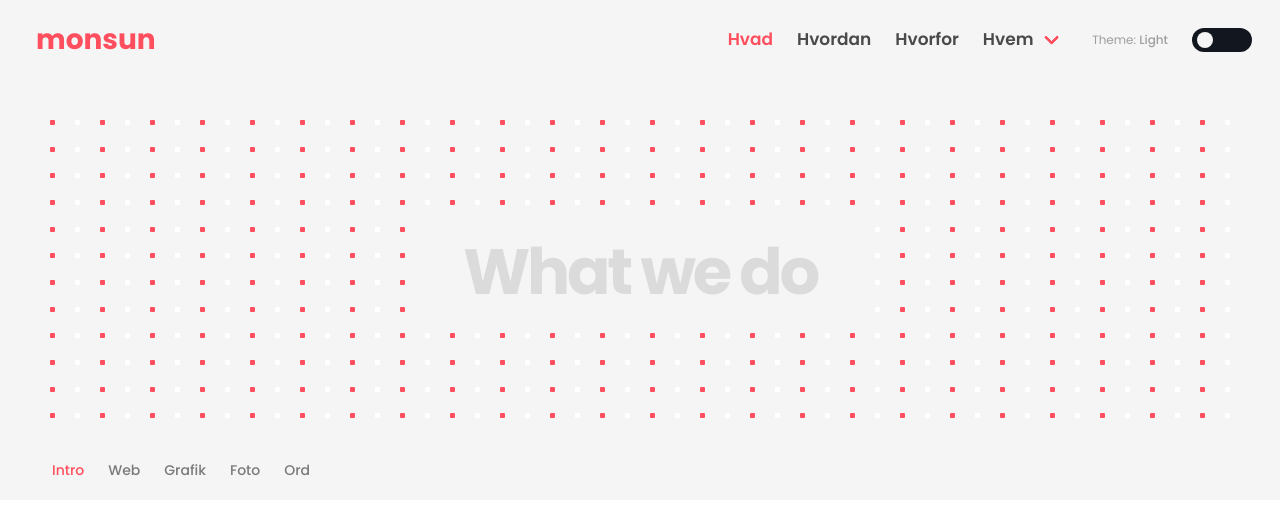
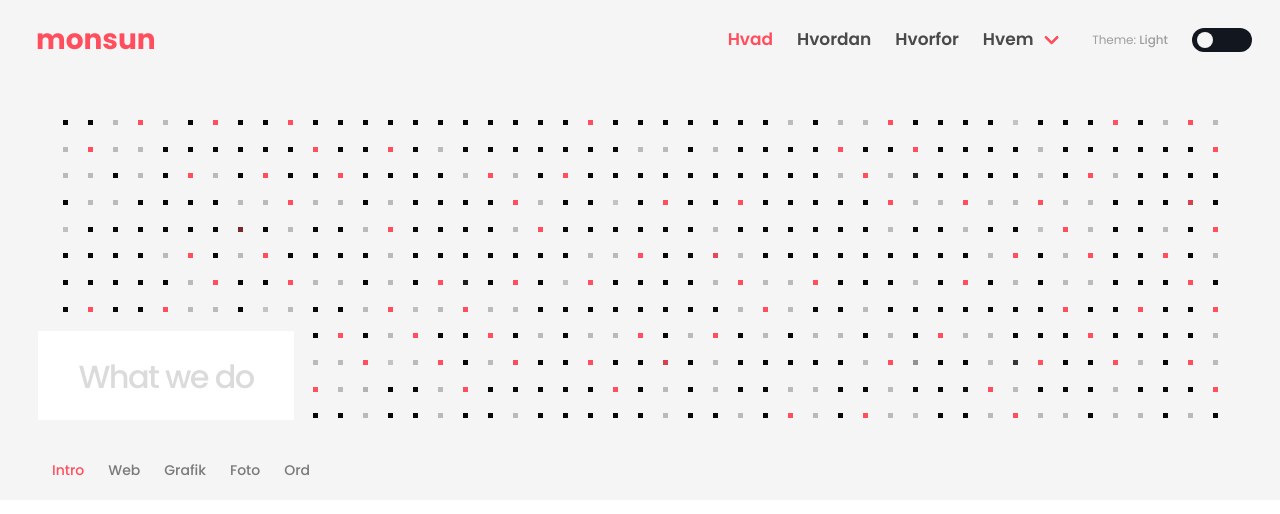
Before and after one commit to maxrh/monsun-next-2023, a Next.js app: page /cases in a window 1280 px wide. Shown: the top 514 px of the page. Built offline with nearby package versions, Linux system fonts and the light colour scheme.

Commit message:
hero-grid fs

```diff
--- a/app/components/SquaresGrid.js
+++ b/app/components/SquaresGrid.js
@@ -1,21 +1,59 @@
 "use client"
 
 import { useResizeDetector } from 'react-resize-detector';
-import { useEffect, useState, useRef } from 'react';
-import { motion, useInView, AnimatePresence } from 'framer-motion';
-
+import { useEffect, useState, useMemo } from 'react';
+import { motion, useInView, useAnimation, useSpring, easeIn } from 'framer-motion';
 import styles from './SquaresGrid.scss';
 
-function Square({ size, i }) {
+function Square({ num, size, i }) {
+
+    const controls = useAnimation();
+
+    const handleMouseEnter = async () => {
+        // Scale up quickly
+        await controls.start({
+            backgroundColor: i % 2 !== 0 ? 'rgba(8, 8, 8, .5)' : 'rgba(255, 79, 94, 1)',
+            transition: { duration: 0.25, ease: "easeIn"  },
+        });
+
+        // Then scale down slowly
+        controls.start({
+            backgroundColor: i % 2 !== 0 ? 'rgba(8, 8, 8, .5)' : 'rgba(255, 79, 94, 1)',
+            transition: { duration: .75, ease: "easeOut" },
+        });
+    };
+
+    useEffect(() => {
+        // Run initial animation
+        controls.start({
+            backgroundColor: i % 3 !== 0 ? 'rgba(8, 8, 8, .25)' : 'rgba(255, 79, 94, 1)',
+
+
+            transition: {
+                type: "spring",
+                damping: 30,
+                stiffness: 500,
+                delay: 3 + (Math.random() * num + 0.1) / 100,
+                restDelta: 0.001
+            },
+        });
+    }, [controls, i]);
+
+
+    let squareStyle = {
+        width: `${size}px`,
+        height: `${size}px`,
+        backgroundColor: 'rgba(8, 8, 8, 1)',
+    }
 
     return (
         <motion.div
             key={i}
             className="square"
-            style={{
-                width: `${size}px`,
-                height: `${size}px`,
-            }}
+            style={squareStyle}
+            animate={controls}
+            onMouseEnter={handleMouseEnter}
+
         />
     );
 }
@@ -24,6 +62,7 @@ export default function SquaresGrid({ size, gap, className }) {
 
     const { width, height, ref } = useResizeDetector();
     const [numberOfSquares, setNumberOfSquares] = useState(0);
+    const [numColumns, setNumColumns] = useState(0);
 
     const squareSize = size || 5; // Use prop or default
     const gridGap = gap || 20; // Use prop or default
@@ -32,16 +71,24 @@ export default function SquaresGrid({ size, gap, className }) {
 
     useEffect(() => {
         if (!isBrowser()) return;
+        if (width && height) {
 
-        if (width && height) {
             let numCols = Math.floor((width + gridGap) / (squareSize + gridGap));
-            const numRows = Math.floor((height + gridGap) / (squareSize + gridGap));
+            let numRows = Math.floor((height + gridGap) / (squareSize + gridGap));
 
-            const totalSquares = numCols * numRows;
-            setNumberOfSquares(totalSquares);
-            console.log(totalSquares + " squares")
+            if (numCols % 2 === 0) { numCols--; }
+
+            setNumColumns(numCols);
+            setNumberOfSquares(numCols * numRows);
         }
     }, [width, height, squareSize, gridGap]);
+
+    const squares = useMemo(() => {
+        return Array.from({ length: numberOfSquares }, (_, i) => (
+            <Square size={squareSize} num={numberOfSquares} key={i} i={i} />
+        ));
+    }, [numberOfSquares, squareSize]);
+
 
     return (
         <div
@@ -49,16 +96,14 @@ export default function SquaresGrid({ size, gap, className }) {
             className={`square-grid ${className}`}
             style={{
                 display: 'grid',
-                gridTemplateColumns: `repeat(auto-fill, ${squareSize}px)`,
+                gridTemplateColumns: `repeat(${numColumns}, ${squareSize}px)`,
                 justifyContent: 'center',
                 gridColumnGap: `${gridGap}px`,
                 gridRowGap: `${gridGap}px`,
-                minWidth: '100%',
+                perspective: '1000px',
             }}
         >
-            {Array.from({ length: numberOfSquares }, (_, i) => (
-                <Square size={squareSize} key={i} i={i} />
-            ))}
+            {squares}
         </div>
     );
 }
--- a/app/styles/globals.scss
+++ b/app/styles/globals.scss
@@ -200,6 +200,7 @@ h6, h6.title {
     }
     .hero-body {
         z-index: 10;
+        pointer-events: none;
     }
     .hero-foot {
         .navbar {
@@ -245,21 +246,20 @@ h6, h6.title {
   }
 
 .page-title {
-    font-size: 4rem;
-    font-weight: 700;
+    font-size: 2rem;
+    font-weight: 500;
     margin-bottom: 0;
     position: absolute;
-    bottom: 46%;
-    left: 50%;
+    bottom: 80px;
+    left: 3%;
     color: var(--body-background-color-lighter);
     letter-spacing: -0.05em;
     line-height: .65;
     width: auto !important;
     word-wrap: break-word;
-    background-color: var(--body-background-color-light);
+    background-color: var(--body-background-color);
     display: inline;
-    padding: 2.25rem 3rem 2rem;
-    transform: translate(-50%, 50%);
+    padding: 2.25rem 2.5rem 2rem;
 
     span {
         color: $primary;
@@ -287,14 +287,23 @@ h6, h6.title {
     left: 50px;
     bottom: 80px;
     right: 50px;
-    min-width: auto !important;
 
     .square {
-        background-color: var(--body-background-color);
-        border-radius: 1px;
+        position: relative;
 
-        &:nth-child(odd) {
-            background-color: var(--theme-primary-color);
+        // &:nth-child(odd) {
+        //     background-color: rgba($color: #080808, $alpha: 1.0);
+
+        // }
+
+        &:after {
+            content: '';
+            position: absolute;
+            top: -10px;
+            left: -10px;
+            right: -10px;
+            bottom: -10px;
+            pointer-events: all;
         }
     }
 }
```
